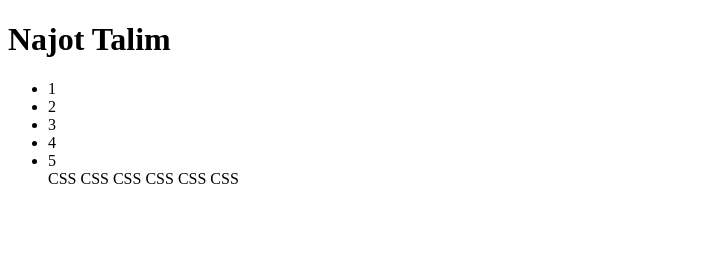
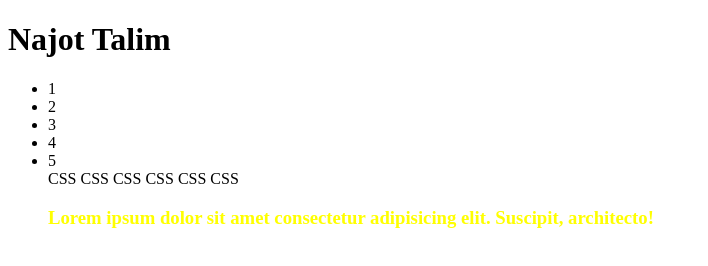
Before and after one commit to RahmatullohSh/exemple, a plain HTML site: page index.html in a window 1280 px wide. Shown: the whole page, without its empty margins (0-708 px from the left). Drawn offline with Linux system fonts and the light colour scheme.

Commit message:
h3 color

```diff
--- a/css/style.css
+++ b/css/style.css
@@ -0,0 +1,3 @@
+h3{
+  color: yellow;
+}
--- a/index.html
+++ b/index.html
@@ -17,6 +17,7 @@
       <li>4</li>
       <li>5</li>
       <div>CSS CSS CSS CSS CSS CSS</div>
+      <h3>Lorem ipsum dolor sit amet consectetur adipisicing elit. Suscipit, architecto!</h3>
     </ul>
   </div>
 </body>
```
